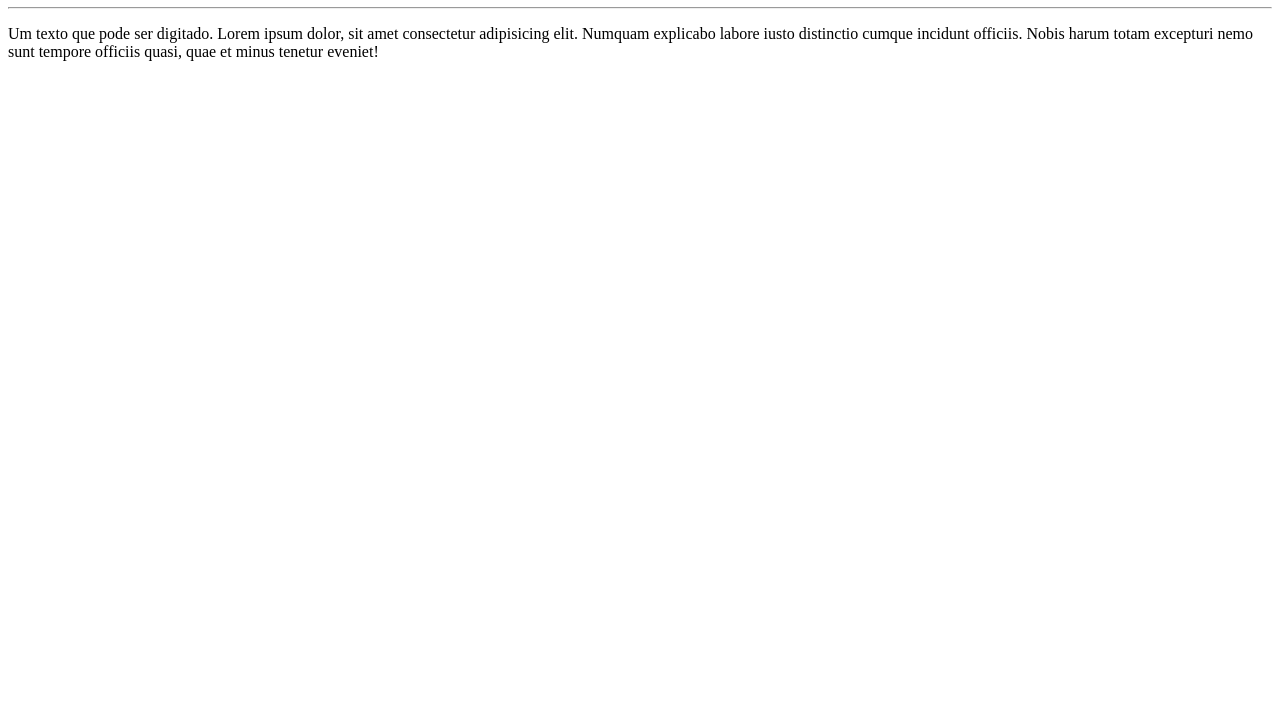
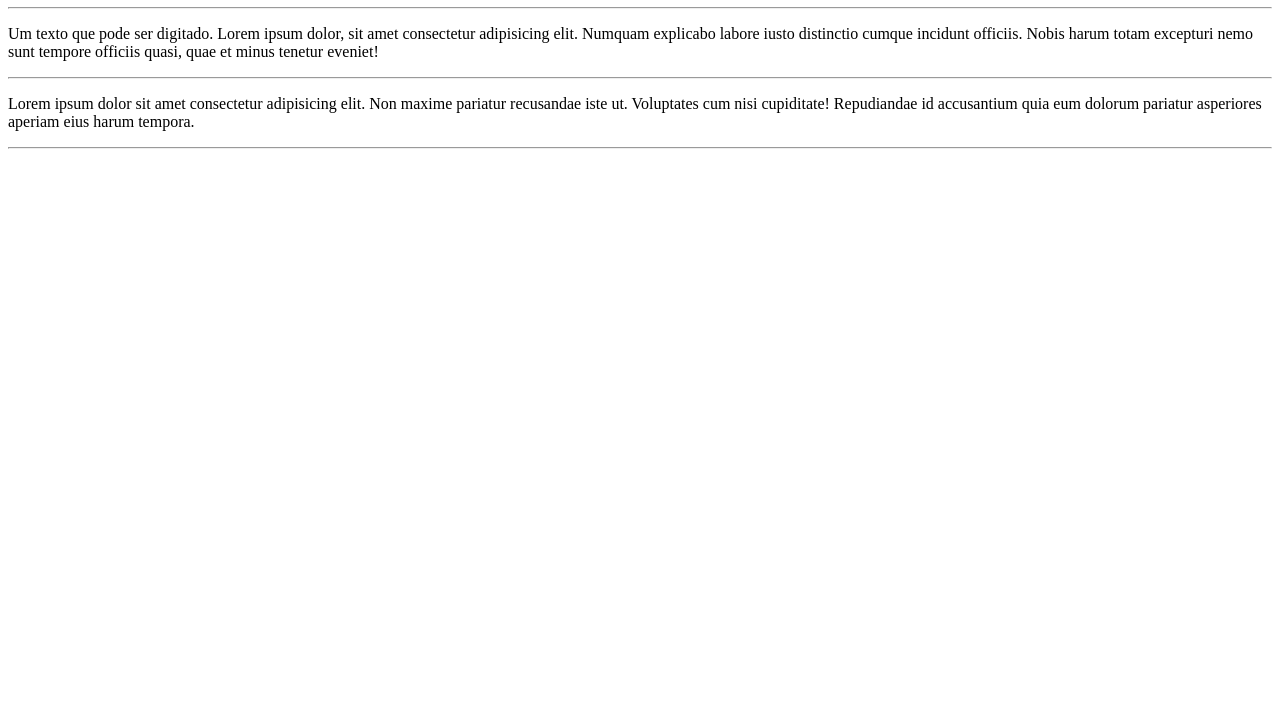
Before and after one commit to fsantos1960/Ola-Mundo, a plain HTML site: page Meu site/index.html in a window 1280 px wide. Shown: the part 73-800 px from the top of the page. Drawn offline with Linux system fonts and the light colour scheme.

Commit message:
Update index.html
Primeira alteração.

```diff
--- a/Meu site/index.html
+++ b/Meu site/index.html
@@ -8,6 +8,9 @@
 <body>
     <h1>Olá, Meu Mundo</h1>
     <hr>
-    <p>Um texto que pode ser digitado. Lorem ipsum dolor, sit amet consectetur adipisicing elit. Numquam explicabo labore iusto distinctio cumque incidunt officiis. Nobis harum totam excepturi nemo sunt tempore officiis quasi, quae et minus tenetur eveniet!
+    <p>Um texto que pode ser digitado. Lorem ipsum dolor, sit amet consectetur adipisicing elit. Numquam explicabo labore iusto distinctio cumque incidunt officiis. Nobis harum totam excepturi nemo sunt tempore officiis quasi, quae et minus tenetur eveniet!</p>
+    <hr>
+        <p>Lorem ipsum dolor sit amet consectetur adipisicing elit. Non maxime pariatur recusandae iste ut. Voluptates cum nisi cupiditate! Repudiandae id accusantium quia eum dolorum pariatur asperiores aperiam eius harum tempora.</p>
+        <hr>
 </body>
 </html>
```
